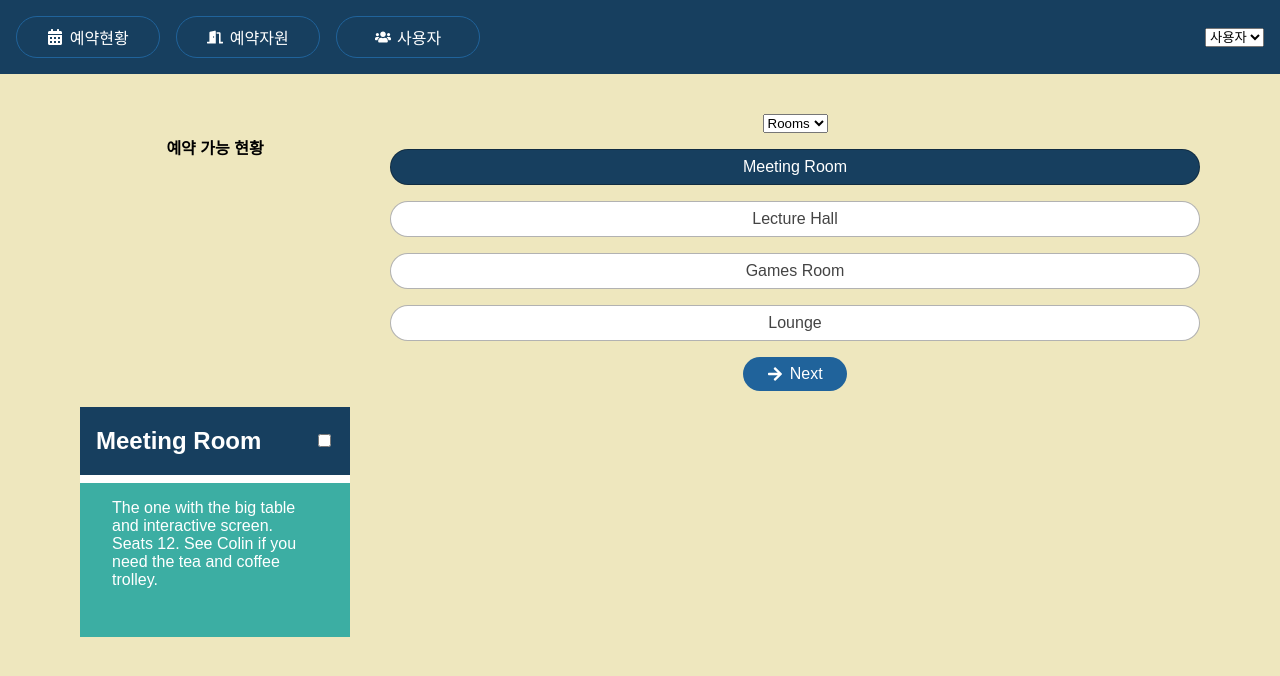
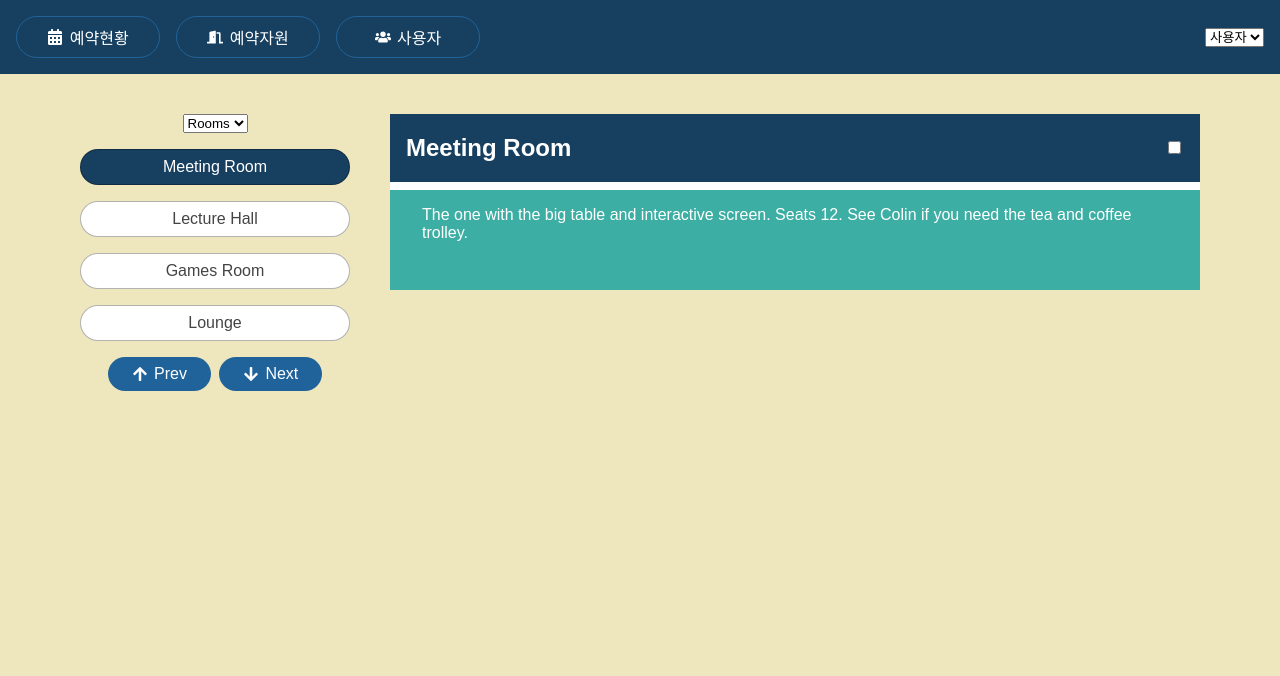
Before and after one commit to samesamessa/React-Demo, a React (Vite) app: page /bookable in a window 1280 px wide. Shown: the top 676 px of the page. Built offline with nearby package versions, Linux system fonts and the light colour scheme; data requests are answered from the project's data file.

Commit message:
#9 useEffect BookList useEffect 적용

```diff
--- a/src/component/Bookables/BookList.jsx
+++ b/src/component/Bookables/BookList.jsx
@@ -1,9 +1,12 @@
-import {bookables, days, sessions} from "../../static.json"
-import {useReducer} from "react";
-import {FaArrowRight} from "react-icons/fa";
+import {days, sessions} from "../../static.json"
+import {useEffect, useReducer, useState} from "react";
+import {FaArrowDown, FaArrowLeft, FaArrowRight, FaArrowUp} from "react-icons/fa";
 import reducer from "./reducer.js";
+import PageSpinner from "../Users/PageSpinner.jsx";
+
 
 function BookList(){
+
     // 상태를 관리할 변수를 초기화하는 객체
     const initState = {
         group : "Rooms",
@@ -13,23 +16,56 @@ function BookList(){
 
     // state는 상태값들을 모아놓은 오브젝트
     const [state, dispatch] = useReducer(reducer, initState)
-    // state는 상태값 오브젝트
-    // dispatch 현재상태값 -> 새로운 상태값을 만든다. 이벤트 핸들러에서 실행됨
-    // 위의 2개는 useReducer 함수의 리턴값
-    // reducer state는 현재 상태값. 알아서 가져옴. action은 변경할 값 = payload
-    // useReducer를 생성하는 인자는
-    // reducer는 dispatch가 호출되면 전달한 액션(type, payload)으로 실행할 내용을 정의
-    //              ㄴ useState에서는 이벤트에서 처리하던 동작을 모아서 현재 값을 어떤 수식으로 실행할지 정의
-    // 두번째 인자 initState는 상태값(오브젝트)의 초기 상태
-    // 세번째 인자는 현재 없지만 initState 초기값을 받아 처음 한번 실행하는 초기화 함수
+    const {group, bookableIndex, hasDetails} = state
+    const [loading, setLoading] = useState(true);
+    const [error, setError] = useState(null);
+    const [bookables, setBookables] = useState(null);
 
-    const {group, bookableIndex, hasDetails} = state
-    const bookableGroup = bookables.filter(b => (b.group === group))
-    const groups = [... new Set(bookables.map(b=>b.group))]
+
+
+    useEffect(() => {
+        fetch("http://localhost:3002/bookables")
+            .then(response =>{
+                if (!response.ok) {
+                    throw new Error("통신 오류");
+                }
+                return response.json();
+            })
+            .then(data => {
+                console.log("data : ", data)
+                setBookables(data)
+                setLoading(false)
+            })
+            .catch(error => {
+                console.error("Fetch 실패")
+                setError(error.message)
+            })
+    }, []);
+
+    if(error){
+        console.log("error : ", error)
+        return <div>Error : {error}</div>
+    }
+
+    if(loading){
+        return <div><PageSpinner/></div>
+    }
+
+    const groups = bookables ? [...new Set(bookables.map(b => b.group))] : [];
+    const bookableGroup = bookables?.filter(b => (b.group === group)) || [];
+
+
 
     function nextBookableIndex() {
         dispatch({
             type : "NEXT_BOOKABLE",
+            payload : bookableGroup.length
+        })
+    }
+
+    function prevBookableIndex() {
+        dispatch({
+            type : "PREV_BOOKABLE",
             payload : bookableGroup.length
         })
     }
@@ -56,13 +92,12 @@ function BookList(){
         })
     }
 
-
-    const bookable = bookableGroup[bookableIndex];
+    const bookable = bookables ? bookableGroup[bookableIndex] : [];
 
     return (
         // return의 최상위태그는 무조건 1개
         <>
-        <div>
+            {bookables && (<div>
                 <select value={group} onChange={changeGroup}>
                     {groups.map(g => <option key={g} value={g}>{g}</option>)}
                 </select>
@@ -76,14 +111,17 @@ function BookList(){
                     ))}
                 </ul>
                 <p>
+                    <button className="btn" onClick={prevBookableIndex}>
+                        <FaArrowUp/><span>Prev</span>
+                    </button>
                     <button className="btn" onClick={nextBookableIndex}>
-                    <FaArrowRight/><span>Next</span>
+                        <FaArrowDown/><span>Next</span>
                     </button>
                 </p>
-        </div>
+            </div>)}
 
             {/* 새로운 UI 추가, CSS 추가 : 상세 내용 */}
-        <div className="book-details">
+            {bookables && (<div className="book-details">
                 <div className="item">
                     <div className="item-header">
                         <h2>{bookable.title}</h2>
@@ -109,7 +147,7 @@ function BookList(){
                         </div>
                     )}
                 </div>
-        </div>
+            </div>)}
         </>
     )
 }
--- a/src/component/Bookables/BookablePage.jsx
+++ b/src/component/Bookables/BookablePage.jsx
@@ -3,7 +3,6 @@ import BookList from "./BookList.jsx";
 function BookablePage() {
     return (
         <main className="bookables-page">
-            <h4>예약 가능 현황</h4>
             <BookList/>
         </main>
     )
--- a/src/component/Bookables/reducer.js
+++ b/src/component/Bookables/reducer.js
@@ -32,6 +32,14 @@ export default function reducer(state, action){
             };
         }
 
+        case "PREV_BOOKABLE":
+        {
+            return {
+                ...state,
+                bookableIndex: (state.bookableIndex - 1 + action.payload) % action.payload
+            };
+        }
+
         default:    //꼭 필요함.
             return state;
 
```
Lines whose indentation alone changed are shown as unchanged.
